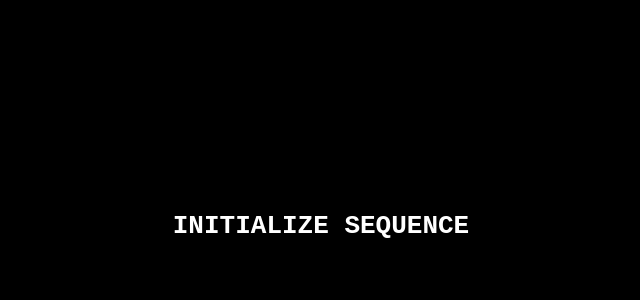
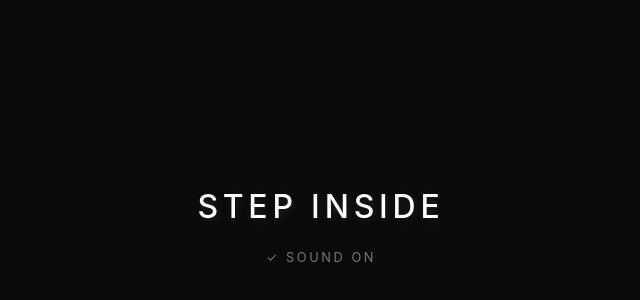
Before and after one commit to CJNAIDOO/CJNAIDOO.github.io, a plain HTML site: page index.html in a window 1280 px wide. Shown: the part 174-474 px from the top of the page, without its empty margins (319-959 px from the left). Drawn offline with nearby package versions, Linux system fonts and the light colour scheme.

Commit message:
Update index.html

```diff
--- a/index.html
+++ b/index.html
@@ -2,9 +2,99 @@
 <html lang="en">
 <head>
     <meta charset="UTF-8">
-    <title>BY 011DB (Camo1)</title>
+    <meta name="viewport" content="width=device-width, initial-scale=1.0">
+    <title>CULTISH</title>
+    <style>
+        * {
+            margin: 0;
+            padding: 0;
+            box-sizing: border-box;
+        }
+
+        body, html {
+            width: 100%;
+            height: 100%;
+            background-color: #0a0a0a;
+            color: #f3f3f3;
+            font-family: -apple-system, BlinkMacSystemFont, "Segoe UI", Roboto, sans-serif;
+            overflow: hidden;
+        }
+
+        /* Splash Screen Overlay */
+        #splash {
+            position: fixed;
+            top: 0;
+            left: 0;
+            width: 100%;
+            height: 100%;
+            display: flex;
+            flex-direction: column;
+            justify-content: center;
+            align-items: center;
+            background: #0a0a0a;
+            z-index: 10;
+            cursor: pointer;
+            transition: opacity 0.8s ease;
+        }
+
+        .splash-content {
+            text-align: center;
+        }
+
+        h1 {
+            font-size: 2rem;
+            font-weight: 500;
+            letter-spacing: 0.15em;
+            text-transform: uppercase;
+            margin-bottom: 1.5rem;
+            color: #ffffff;
+            text-shadow: 2px 2px 10px rgba(255,255,255,0.1);
+        }
+
+        .sound-indicator {
+            font-size: 0.8rem;
+            letter-spacing: 0.2em;
+            color: #777;
+            text-transform: uppercase;
+        }
+
+        /* Main Experience Canvas Container */
+        #canvas-container {
+            width: 100%;
+            height: 100%;
+            position: absolute;
+            top: 0;
+            left: 0;
+        }
+    </style>
 </head>
-<body style="background-color: #000; color: #fff; display: flex; justify-content: center; align-items: center; height: 100vh; margin: 0; font-family: monospace;">
-    <h1>INITIALIZE SEQUENCE</h1>
+<body>
+
+    <!-- Splash Gate -->
+    <div id="splash" onclick="initExperience()">
+        <div class="splash-content">
+            <h1>STEP INSIDE</h1>
+            <div class="sound-indicator">✓ Sound On</div>
+        </div>
+    </div>
+
+    <!-- 3D Canvas Target -->
+    <div id="canvas-container"></div>
+
+    <!-- Include Three.js via CDN for quick prototyping -->
+    <script src="https://cdnjs.cloudflare.com/ajax/libs/three.js/r128/three.min.js"></script>
+    <script>
+        function initExperience() {
+            // Fade out splash screen
+            const splash = document.getElementById('splash');
+            splash.style.opacity = '0';
+            setTimeout(() => {
+                splash.style.display = 'none';
+            }, 800);
+
+            // TODO: Initialize Three.js scene, audio elements, and particle loops here
+            console.log("Experience initialized!");
+        }
+    </script>
 </body>
 </html>
```
